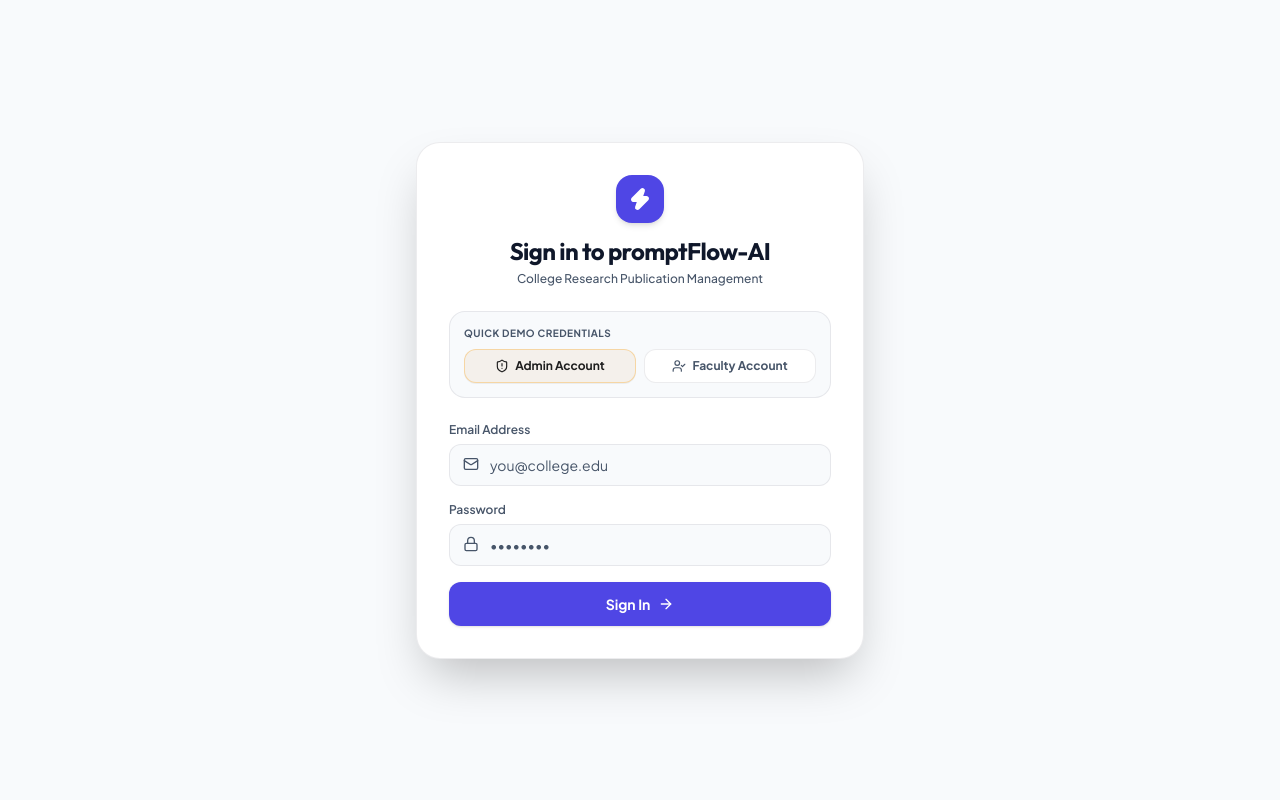
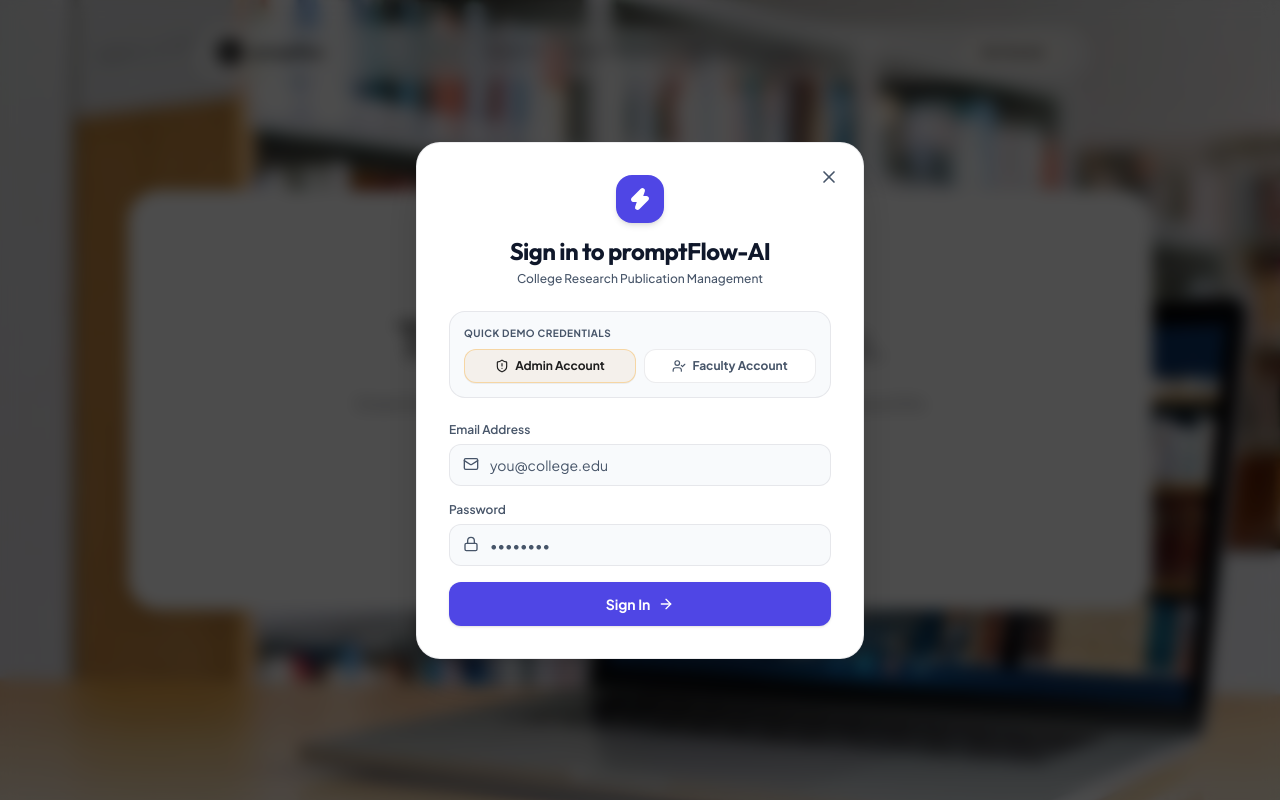
Before and after one commit to AP24110011314/promptFlow-AI, a React (Vite) app in the folder frontend/: page / in a window 1280 px wide. Both pictures are taken after a click on the button "Get Started". Shown: the top 800 px of the page. Built offline with nearby package versions, Linux system fonts and the light colour scheme; no server answers.

Commit message:
Redirect unauthenticated users and logouts to landing page, and render login modal over landing page

```diff
--- a/frontend/src/App.tsx
+++ b/frontend/src/App.tsx
@@ -123,6 +123,7 @@
   const handleLoginSuccess = (u: User, _token: string) => {
     window.history.replaceState({ page: 'landing' }, '', '/');
     setUser(u);
+    setActiveTab('dashboard');
     setShowLoginModal(false);
     fetchAllData();
   };
@@ -131,6 +132,7 @@
     localStorage.removeItem('promptflow_token');
     window.history.replaceState({ page: 'landing' }, '', '/');
     setUser(null);
+    setActiveTab('landing');
     setShowLoginModal(false);
   };
 
@@ -161,10 +163,8 @@
     : papers;
 
   if (!user) {
-    if (showLoginModal) {
-      return <LoginModal onLoginSuccess={handleLoginSuccess} />;
-    }
     return (
+      <div className="relative min-h-screen bg-brand-bg">
         <LandingPageView
           papers={papers}
           analytics={analytics}
@@ -172,9 +172,22 @@
             window.history.pushState({ page: 'login' }, '', '/login');
             setShowLoginModal(true);
           }}
-        onGoToConsoleClick={() => {}}
-        isLoggedIn={user !== null}
+          onGoToConsoleClick={() => {
+            window.history.pushState({ page: 'login' }, '', '/login');
+            setShowLoginModal(true);
+          }}
+          isLoggedIn={false}
         />
+        {showLoginModal && (
+          <LoginModal
+            onLoginSuccess={handleLoginSuccess}
+            onClose={() => {
+              window.history.replaceState({ page: 'landing' }, '', '/');
+              setShowLoginModal(false);
+            }}
+          />
+        )}
+      </div>
     );
   }
 
--- a/frontend/src/components/LandingPageView.tsx
+++ b/frontend/src/components/LandingPageView.tsx
@@ -137,6 +137,7 @@
     <div className="min-h-screen bg-real-white text-[#1E1E1E] font-sans overflow-x-hidden relative selection:bg-[#F4F0EB] selection:text-[#1E1E1E]">
 
       {/* 1. FLOATING NAVBAR (AVON STYLE PILL) */}
+      {!isLoggedIn && (
         <motion.header
           initial={{ y: -50, opacity: 0 }}
           animate={{ y: 0, opacity: 1 }}
@@ -166,24 +167,16 @@
 
             {/* CTA on Right */}
             <div className="flex items-center">
-            {isLoggedIn ? (
-              <button
-                onClick={onGoToConsoleClick}
-                className="px-4.5 py-1.5 rounded-full bg-[#F4F0EB] text-[#1E1E1E] border border-black/5 text-[11px] font-bold hover:bg-[#eae6e1] transition-all duration-200 cursor-pointer"
-              >
-                Go to Console
-              </button>
-            ) : (
               <button
                 onClick={onSignInClick}
                 className="px-4.5 py-1.5 rounded-full bg-[#F4F0EB] text-[#1E1E1E] border border-black/5 text-[11px] font-bold hover:bg-[#eae6e1] transition-all duration-200 cursor-pointer"
               >
                 Get Started
               </button>
-            )}
             </div>
           </div>
         </motion.header>
+      )}
 
       {/*
         2. INTRODUCTION SCROLL SEQUENCE
--- a/frontend/src/components/LoginModal.tsx
+++ b/frontend/src/components/LoginModal.tsx
@@ -1,13 +1,14 @@
 import React, { useState } from 'react';
-import { Lock, Mail, ShieldAlert, UserCheck, ArrowRight, Zap } from 'lucide-react';
+import { Lock, Mail, ShieldAlert, UserCheck, ArrowRight, Zap, X } from 'lucide-react';
 import { authService } from '../services/api';
 import type { User } from '../types';
 
 interface LoginModalProps {
   onLoginSuccess: (user: User, token: string) => void;
+  onClose?: () => void;
 }
 
-export const LoginModal: React.FC<LoginModalProps> = ({ onLoginSuccess }) => {
+export const LoginModal: React.FC<LoginModalProps> = ({ onLoginSuccess, onClose }) => {
   const [email, setEmail] = useState('');
   const [password, setPassword] = useState('');
   const [selectedRole, setSelectedRole] = useState<'admin' | 'faculty'>('admin');
@@ -35,8 +36,24 @@
   };
 
   return (
-    <div className="fixed inset-0 z-50 flex items-center justify-center p-4 bg-brand-bg">
+    <div
+      className="fixed inset-0 z-50 flex items-center justify-center p-4 bg-black/70 backdrop-blur-sm"
+      onClick={(e) => {
+        if (e.target === e.currentTarget && onClose) {
+          onClose();
+        }
+      }}
+    >
       <div className="w-full max-w-md bg-brand-card rounded-3xl p-8 relative overflow-hidden border border-brand-border shadow-2xl">
+        {onClose && (
+          <button
+            onClick={onClose}
+            className="absolute top-4 right-4 p-2 rounded-full text-brand-gray hover:text-white hover:bg-brand-hover transition-colors cursor-pointer"
+            title="Back to Landing Page"
+          >
+            <X className="w-5 h-5" />
+          </button>
+        )}
 
         <div className="text-center mb-6">
           <div className="w-12 h-12 mx-auto rounded-2xl bg-brand-cyan text-real-white flex items-center justify-center shadow-md mb-3 font-bold">
```
Also changed, not shown: 1 other file (tests, documents, lock files or other folders). Lines whose indentation alone changed are shown as unchanged.
